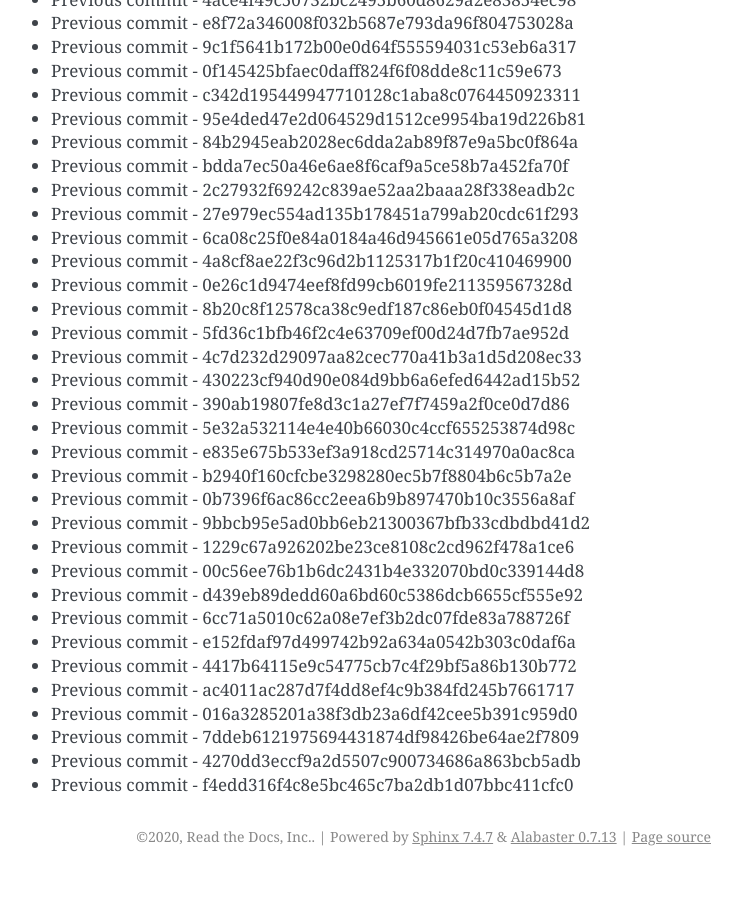
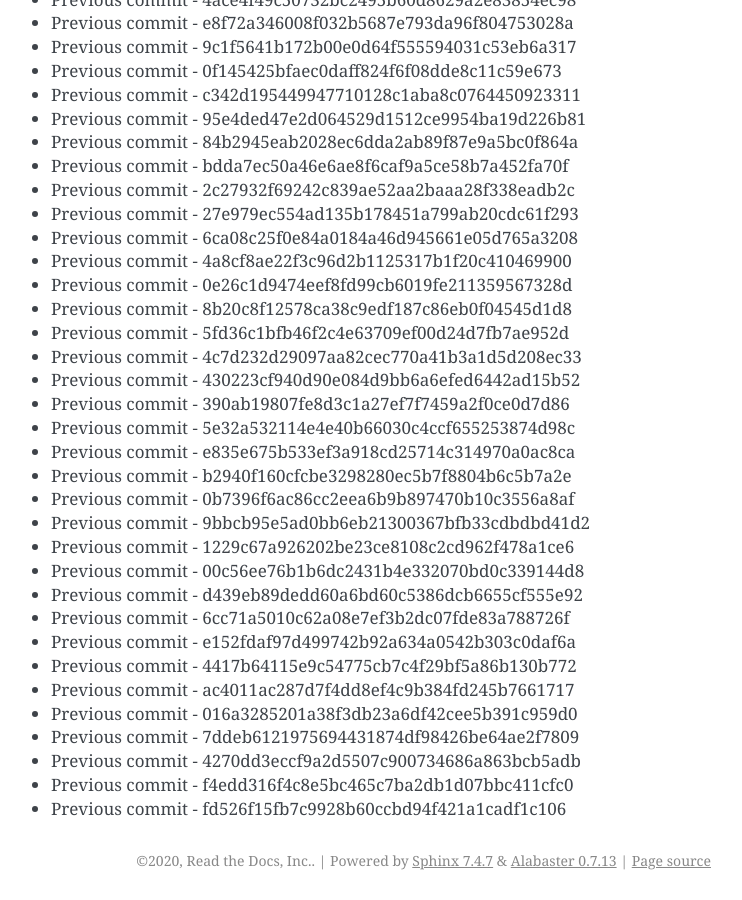
Before and after one commit to readthedocs/rtd-git-stresstest, a Sphinx documentation site: the page built from docs/updates.rst, in a window 1280 px wide and 900 px high, scrolled down 62504 px. Shown: the whole window, without its empty margins (399-1141 px from the left). Built offline with Sphinx 7.4.7, drawn with Linux system fonts in a browser that asks for light colours; before the commit the page ends 63380 px from its top, so only the background shows below that.

Commit message:
Generating commit from previous: fd526f15fb7c9928b60ccbd94f421a1cadf1c106

```diff
--- a/docs/updates.rst
+++ b/docs/updates.rst
@@ -2658,3 +2658,4 @@ It can be tested for any performance characteristics.
 * Previous commit - 7ddeb6121975694431874df98426be64ae2f7809
 * Previous commit - 4270dd3eccf9a2d5507c900734686a863bcb5adb
 * Previous commit - f4edd316f4c8e5bc465c7ba2db1d07bbc411cfc0
+* Previous commit - fd526f15fb7c9928b60ccbd94f421a1cadf1c106
```
